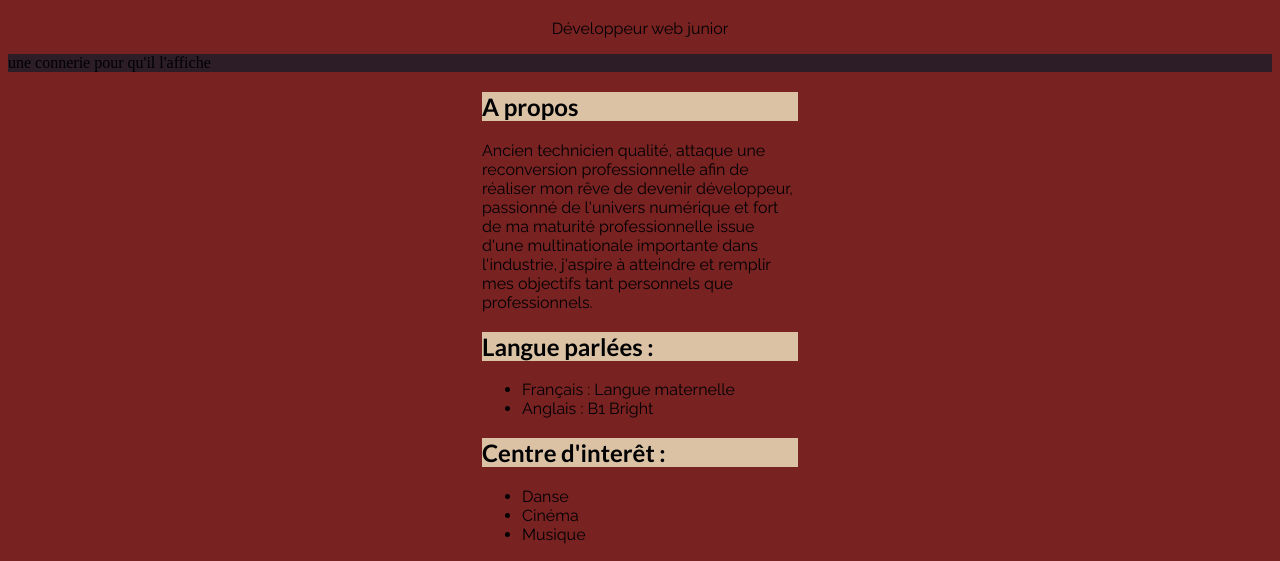
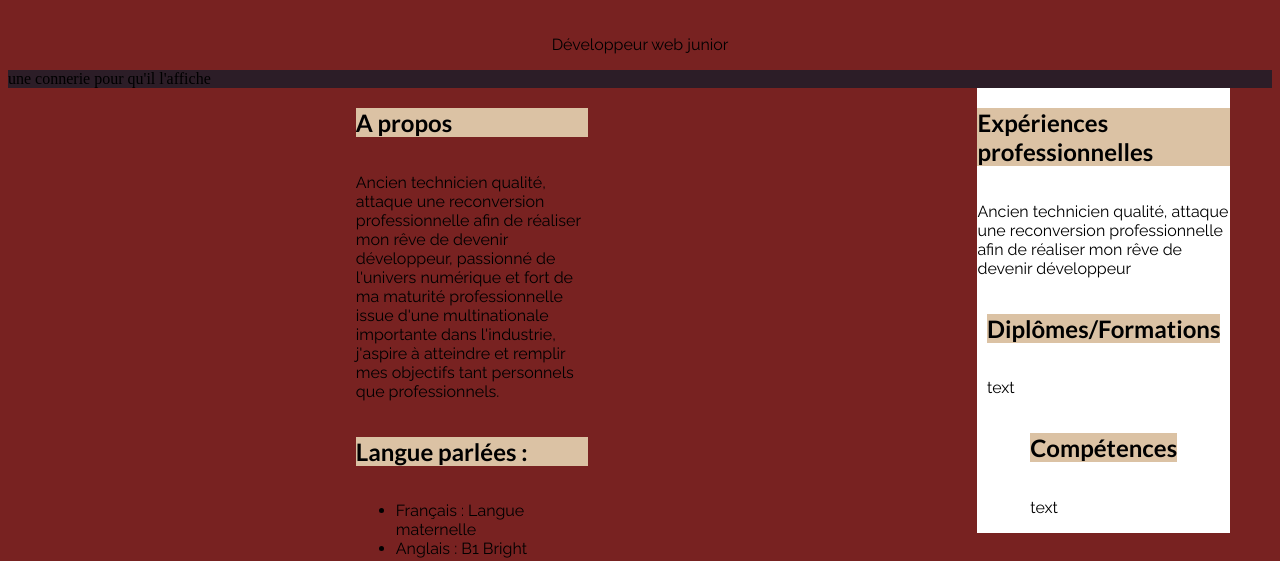
Before and after one commit to Odamus/Devoir-CEF-CV, a plain HTML site: page index.html in a window 1280 px wide. Shown: the part 194-755 px from the top of the page. Drawn offline with Linux system fonts and the light colour scheme.

Commit message:
Add flexbox

```diff
--- a/assets/css/flexbox.css
+++ b/assets/css/flexbox.css
@@ -0,0 +1,29 @@
+main{
+    float: left;
+    display: flex;
+    flex-direction: row;
+    justify-content: flex-start;
+    align-items: flex-start;
+}
+
+section{
+    display: flex;
+    flex-direction: column;
+    justify-content: flex-start;
+    align-items: flex-start;
+    float: left;
+}
+
+#deux{
+    display: flex;
+    flex-direction: column;
+    justify-content: flex-start;
+    align-items: flex-start;
+    flex-basis: 180px;
+}
+
+div{
+    display: flex;
+    flex-direction: column;
+    justify-content: flex-start;
+}
--- a/assets/css/style.css
+++ b/assets/css/style.css
@@ -45,7 +45,7 @@ img {
 }
 
 div{
-    display: block;
+    display: flex;
     margin: auto;
 }
 
--- a/index.html
+++ b/index.html
@@ -22,6 +22,7 @@
 
     <div style="width:100%; background-color: #2c1d27;">une connerie pour qu'il l'affiche</div>
 
+    <main>
         <section>
         <div class="Maxlarger">
             <div style="width:25%; background-color: #782221;">
@@ -49,6 +50,9 @@
                         </ul>
                 </div>
             </div>
+        </section>
+
+        <section>
         <div style="width:75%; background-color: white">
             <div>
                 <div>
@@ -68,6 +72,7 @@
             </div>
         </div>
         </section>
+    </main>
      <footer style="bottom:0px; position:static;">
         <img src="./img/linkedin.png" alt="Linkedin">
         <img src="./img/twitter.png" alt="Twitter">
```
Lines whose indentation alone changed are shown as unchanged.
